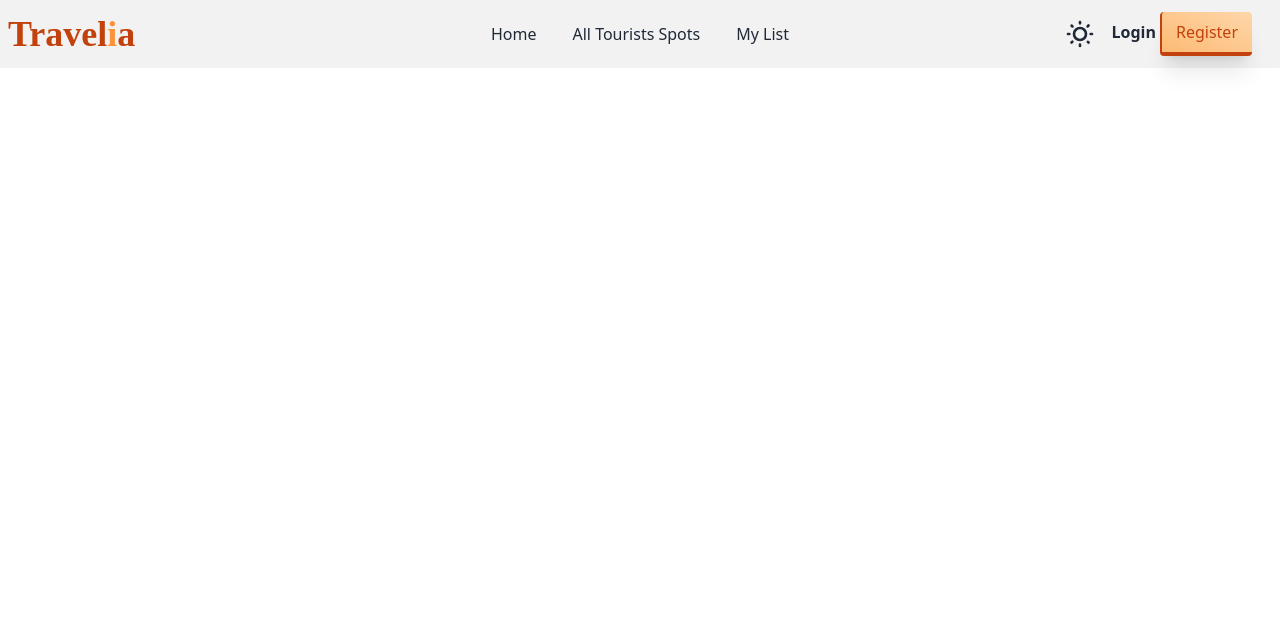
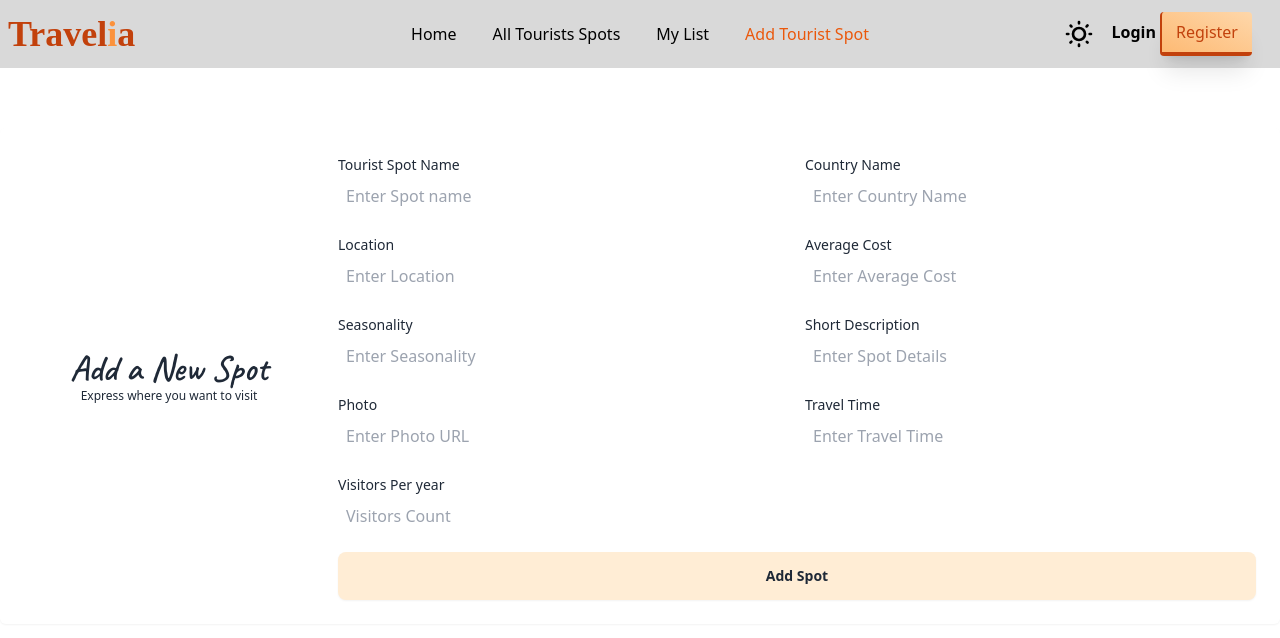
Before and after one commit to jonayeds/Travelia-Client, a React (Vite) app: page /addSpot in a window 1280 px wide. Shown: the top 638 px of the page. Built offline with nearby package versions, Linux system fonts and the light colour scheme; no server answers; a web font is replaced by a local one.

Commit message:
connected server

```diff
--- /dev/null
+++ b/src/PrivateRoutes/PrivateRoute.jsx
@@ -0,0 +1,11 @@
+
+
+const PrivateRoute = () => {
+    return (
+        <div>
+
+        </div>
+    );
+};
+
+export default PrivateRoute;
--- a/src/components/Nav.jsx
+++ b/src/components/Nav.jsx
@@ -25,6 +25,7 @@ const Nav = () => {
         <NavLink className={({isActive})=> isActive? 'text-orange-600 hover:scale-125 duration-200 ': 'hover:scale-125 duration-200'} to={'/'}><li><a>Home</a></li></NavLink>
         <NavLink className={({isActive})=> isActive? 'text-orange-600 hover:scale-125 duration-200 ': 'hover:scale-125 duration-200'}  to={'/allSpots'}><li><a>All Tourists Spots</a></li></NavLink>
         <NavLink className={({isActive})=> isActive? 'text-orange-600 hover:scale-125 duration-200 ': 'hover:scale-125 duration-200'} to={'/myList'}><li><a>My List</a></li></NavLink>
+        <NavLink className={({isActive})=> isActive? 'text-orange-600 hover:scale-125 duration-200 ': 'hover:scale-125 duration-200'} to={'/addSpot'}><li><a>Add Tourist Spot</a></li></NavLink>
 
     </>
     const [theme, setTheme] = useState('light')
@@ -42,8 +43,8 @@ const Nav = () => {
         document.querySelector('html').setAttribute('data-theme', localTheme)
     },[theme])
     return (
-        <div className="max-w-7xl mx-auto w-full">
-            <div className="navbar  ">
+        <div className="max-w-7xl mx-auto w-full  ">
+            <div className={`navbar ${theme === 'dark'? 'text-white': 'text-black'}`}>
   <div className="navbar-start ">
     <div className="dropdown">
       <div tabIndex={0} role="button" className="btn btn-ghost lg:hidden">
--- a/src/pages/AddSpot.jsx
+++ b/src/pages/AddSpot.jsx
@@ -1,9 +1,84 @@
 
 
 const AddSpot = () => {
+    const handleAddSpot = e=>{
+        e.preventDefault()
+        const form = e.target
+        const name = form.name.value
+        const countryName = form.countryName.value
+        const location = form.location.value
+        const cost = form.cost.value
+        const seasonality = form.seasonality.value
+        const details = form.details.value
+        const photo = form.photo.value
+        const time = form.time.value
+        const visitors = form.visitors.value
+        const newSpot = {name, countryName, location, cost, seasonality, details, photo, time, visitors}
+        console.log(newSpot)
+        fetch('http://localhost:5000/spots', {
+            method: 'POST',
+            headers:{
+                'content-type' : 'application/json'
+            },
+            body: JSON.stringify(newSpot)
+        })
+        .then(res=> res.json())
+        .then(data=>{
+            console.log(data)
+        })
+    }
     return (
-        <div>
+        <div className="">
+            <form  onSubmit={handleAddSpot}  noValidate="" action="" className="container flex flex-col mx-auto space-y-12">
+		<fieldset className="grid grid-cols-4 gap-6 p-6 rounded-md shadow-sm  mt-32">
+			<div className=" text-center lg:col-span-1 flex  flex-col justify-center  col-span-full ">
+				<p className="font-semibold text-4xl heading">Add a New Spot</p>
+				<p className="text-xs">Express where you want to visit</p>
+			</div>
+			<div className="grid grid-cols-6 gap-4 col-span-full lg:col-span-3 ">
+				<div className="col-span-full sm:col-span-3">
+					<label  className="text-sm">Tourist Spot Name</label>
+					<input  name="name" type="text" placeholder="Enter Spot name" className="w-full p-2 rounded-md  d" />
+				</div>
+				<div className="col-span-full sm:col-span-3">
+					<label  className="text-sm">Country Name</label>
+					<input name="countryName" type="text" placeholder="Enter Country Name" className="w-full p-2 rounded-md focus:ring focus:ring-opacity-7 5 " />
+				</div>
+				<div className="col-span-full sm:col-span-3">
+					<label className="text-sm">Location</label>
+					<input  name="location" type="text" placeholder="Enter Location" className="w-full p-2 rounded-md focus:ring focus:ring-opacity-75 " />
+				</div>
+				<div className="col-span-full sm:col-span-3">
+					<label  className="text-sm">Average Cost</label>
+					<input  name="cost" type="number" placeholder="Enter Average Cost" className="w-full p-2 rounded-md focus:ring focus:ring-opacity-75 " />
+				</div>
+				<div className="col-span-full sm:col-span-3">
+					<label  className="text-sm">Seasonality</label>
+					<input  name="seasonality" type="text" placeholder="Enter Seasonality" className="w-full p-2 rounded-md focus:ring focus:ring-opacity-75 " />
+				</div>
+				<div className="col-span-full sm:col-span-3">
+					<label  className="text-sm">Short Description</label>
+					<input  name="details" type="text" placeholder="Enter Spot Details" className="w-full p-2 rounded-md focus:ring focus:ring-opacity-75 " />
+				</div>
+				<div className="col-span-full sm:col-span-3">
+					<label  className="text-sm">Photo</label>
+					<input  name="photo" type="text" placeholder="Enter Photo URL" className="w-full p-2 rounded-md focus:ring focus:ring-opacity-75 " />
+				</div>
+				<div className="col-span-full sm:col-span-3">
+					<label  className="text-sm">Travel Time</label>
+					<input  name="time" type="number" placeholder="Enter Travel Time" className="w-full p-2 rounded-md focus:ring focus:ring-opacity-75 " />
+				</div>
+				<div className="col-span-full sm:col-span-3">
+					<label  className="text-sm">Visitors Per year</label>
+					<input  name="visitors" type="number" placeholder="Visitors Count" className="w-full p-2 rounded-md focus:ring focus:ring-opacity-75 " />
+				</div>
 
+
+                <button type="submit" className="btn col-span-6 bg-orange-100 border-none duration-300 hover:bg-orange-200">Add Spot</button>
+			</div>
+		</fieldset>
+
+	</form>
         </div>
     );
 };
--- a/src/pages/AllSpots.jsx
+++ b/src/pages/AllSpots.jsx
@@ -1,8 +1,27 @@
+import { useLoaderData } from "react-router-dom";
 
 const AllSpots = () => {
+    const allSpots = useLoaderData()
+    console.log(allSpots)
     return (
-        <div>
+        <div className="grid lg:grid-cols-3 md:grid-cols-2 grid-cols-1 pt-32">
+            {
+                allSpots.map(spot=> <div key={spot._id} className="mx-auto">
+                    <div className="max-w-xs p-6 rounded-md shadow-md ">
+	<img src={spot.photo} alt="" className="object-cover object-center w-full rounded-md h-72 " />
+	<div className="mt-6 mb-2">
+		<span className="block text-sm font-medium tracking-widest uppercase text-orange-600 ">{spot.location}</span>
+		<h2 className="text-xl font-semibold tracking-wide">{spot.name}</h2>
+	</div>
+        <p> {spot.countryName}</p>
 
+
+	<p className="">Seasonality: {spot.seasonality}</p>
+    <p>Cost: {spot.cost}$</p>
+    <button className="btn w-full mt-4 bg-orange-100 text-black hover:bg-orange-300 duration-700 ">Details</button>
+</div>
+                </div>)
+            }
         </div>
     );
 };
--- a/src/pages/Layout.jsx
+++ b/src/pages/Layout.jsx
@@ -5,7 +5,7 @@ import Nav from "../components/Nav";
 const Layout = () => {
     return (
         <div>
-            <div className="backdrop-blur-2xl bg-black bg-opacity-5 fixed z-10 w-full">
+            <div className="backdrop-blur-2xl bg-black bg-opacity-15 fixed z-10 w-full">
             <Nav></Nav>
             </div>
             <Outlet></Outlet>
--- a/src/routes/routes.jsx
+++ b/src/routes/routes.jsx
@@ -28,7 +28,8 @@ import AddSpot from "../pages/AddSpot";
         },
         {
             path: '/allSpots',
-            element:<AllSpots></AllSpots>
+            element:<AllSpots></AllSpots>,
+            loader: ()=> fetch('http://localhost:5000/spots')
         },
         {
             path: '/myList',
```
